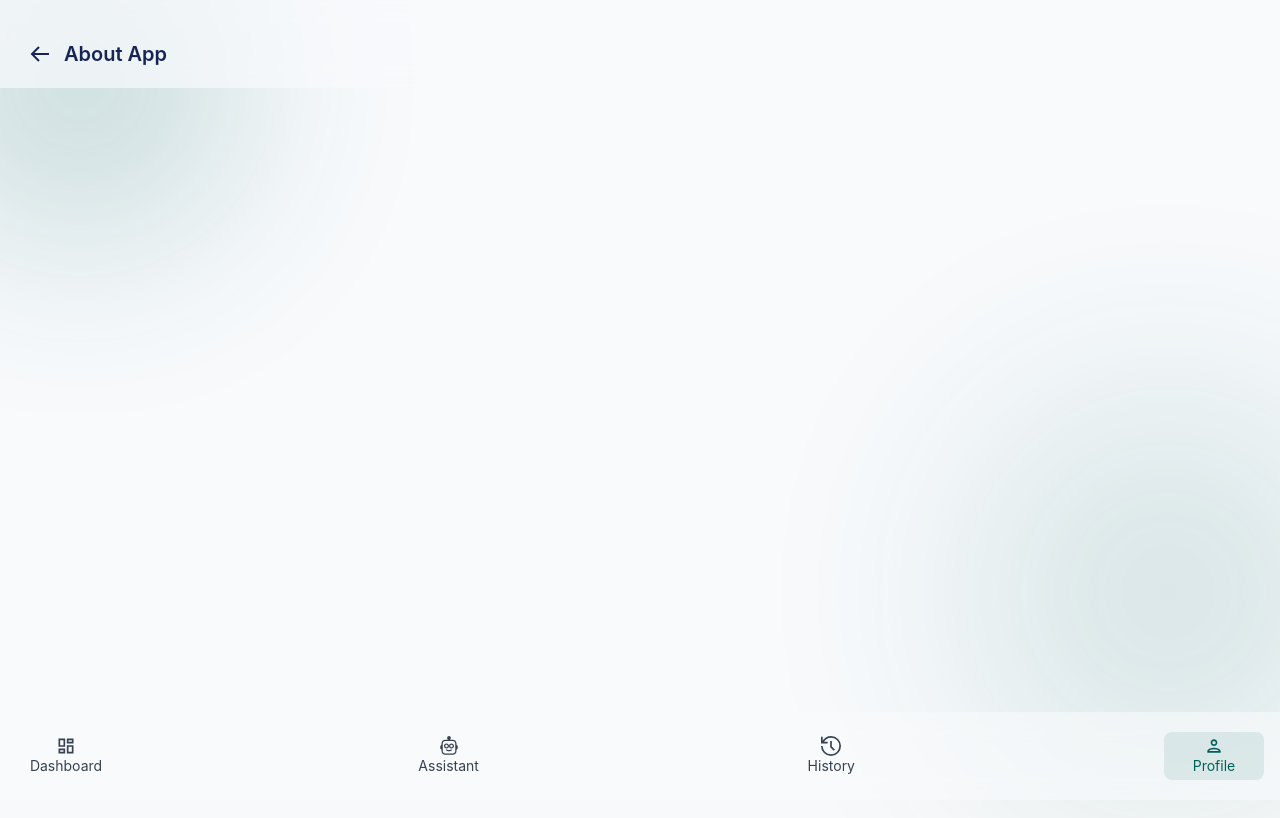
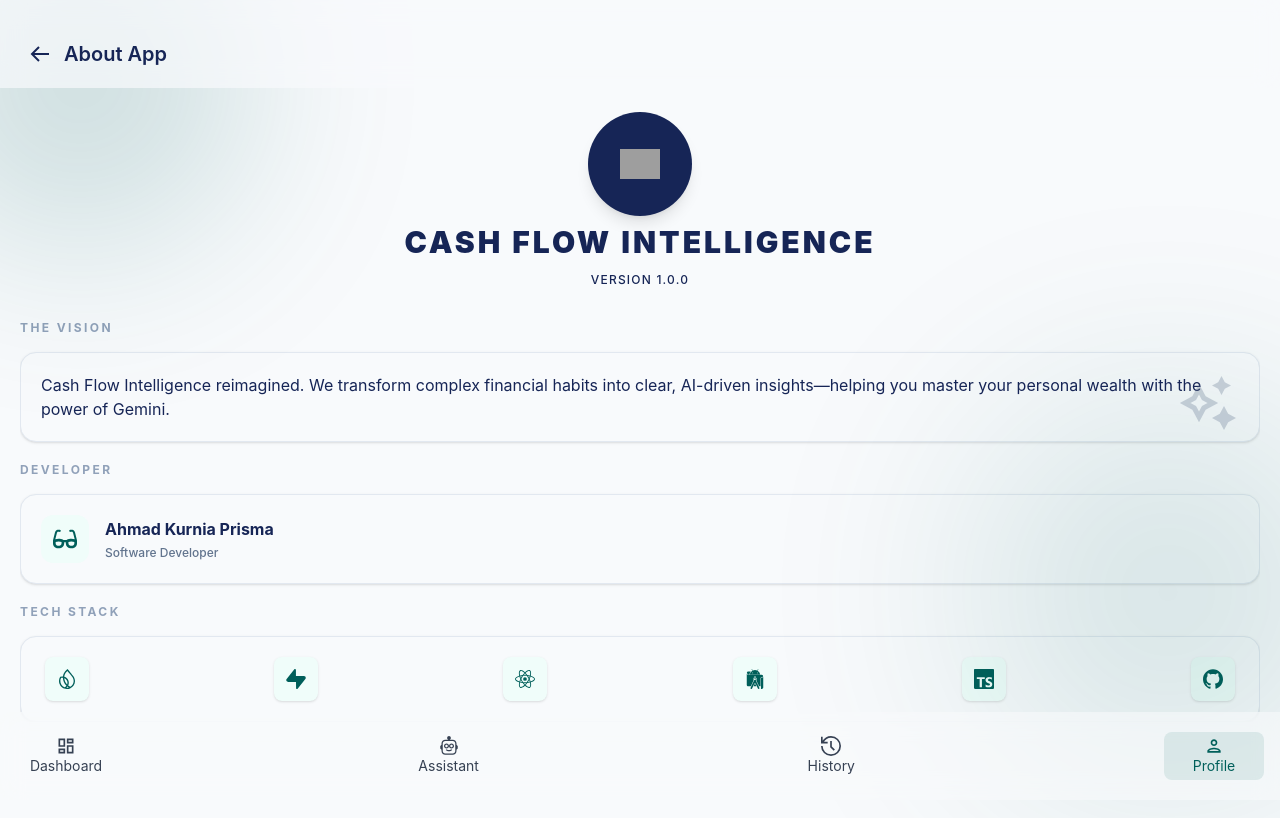
Before and after one commit to ak7prisma/cash-flow-intelligence, a React (Vite) app: page /profile/aboutapp in a window 1280 px wide. Shown: the top 818 px of the page. Built offline with nearby package versions, Linux system fonts and the light colour scheme; grey boxes are pictures that could not be loaded.

Commit message:
feat: add about app

```diff
--- /dev/null
+++ b/src/component/Profile/AboutApp/AboutContent.tsx
@@ -0,0 +1,42 @@
+import { techStackData, developerData } from "../../../data/aboutapp";
+import { StackIcon } from "../../ui/StackIcon";
+import SettingCard from "../../ui/SettingCard";
+import { RiSparkling2Line } from "react-icons/ri";
+
+export default function AboutContent() {
+  return (
+    <div className="flex-1 space-y-5 overflow-y-auto">
+
+      <SettingCard title="The Vision">
+        <div className="relative leading-relaxed text-blue-950 dark:text-white">
+          <RiSparkling2Line size={22} className="absolute w-15 h-15 top-0 right-0 text-slate-500/30" />
+          <p className="text-base">
+            Cash Flow Intelligence reimagined. We transform complex financial habits into clear, AI-driven insights—helping you master your personal wealth with the power of Gemini.
+          </p>
+        </div>
+      </SettingCard>
+
+      <SettingCard title="Developer">
+        {developerData.map((dev) => (
+          <div key={dev.id} className="flex items-center mb-3 last:mb-0">
+            <div className="w-12 h-12 rounded-xl bg-teal-50 dark:bg-cyan-950/30 flex items-center justify-center text-teal-800 dark:text-cyan-400 mr-4">
+              <dev.icon size={24} />
+            </div>
+            <div>
+              <p className="text-base font-bold text-blue-950 dark:text-white">{dev.name}</p>
+              <p className="text-xs text-slate-500 dark:text-slate-400 mt-1 font-medium">{dev.role}</p>
+            </div>
+          </div>
+        ))}
+      </SettingCard>
+
+      <SettingCard title="Tech Stack">
+        <div className="flex items-center justify-between px-1">
+          {techStackData.map((item) => (
+            <StackIcon key={item.name} Icon={item.icon}/>
+          ))}
+        </div>
+      </SettingCard>
+    </div>
+  );
+}
--- /dev/null
+++ b/src/component/Profile/AboutApp/AboutHeader.tsx
@@ -0,0 +1,11 @@
+export default function AboutHeader() {
+  return (
+    <div className="flex flex-col items-center text-center">
+      <div className="p-8 rounded-full bg-blue-950 dark:bg-slate-950 flex items-center justify-center mb-2 shadow-lg">
+        <img src="LogoCFI.png" alt="Logo CFI" className="w-10 h-10 object-contain"/>
+      </div>
+      <h2 className="text-3xl font-black text-blue-950 dark:text-cyan-400 tracking-widest">CASH FLOW INTELLIGENCE</h2>
+      <p className="text-xs mt-3 text-blue-950 dark:text-cyan-400 tracking-widest font-medium uppercase">Version 1.0.0</p>
+    </div>
+  );
+}
--- a/src/component/ui/SettingCard.tsx
+++ b/src/component/ui/SettingCard.tsx
@@ -8,7 +8,7 @@ interface SettingCardProps {
 
 export default function SettingCard({ title, children, className = "" }: Readonly<SettingCardProps>) {
   return (
-    <section className={`mb-10 ${className}`}>
+    <section className={className}>
       <h3 className="text-xs font-bold text-slate-400 dark:text-slate-400 tracking-[0.2em] mb-4 uppercase">
         {title}
       </h3>
--- /dev/null
+++ b/src/component/ui/StackIcon.tsx
@@ -0,0 +1,9 @@
+interface StackIconProps {
+   Icon: React.ComponentType<any>;
+}
+
+export const StackIcon = ({ Icon }: StackIconProps) => (
+  <div className="w-11 h-11 rounded-lg bg-teal-50 dark:bg-cyan-950/30 flex items-center justify-center text-teal-800 dark:text-cyan-400 shadow-sm">
+    <Icon size={20} />
+  </div>
+);
--- /dev/null
+++ b/src/data/aboutapp.ts
@@ -0,0 +1,20 @@
+import { FaGlasses } from "react-icons/fa";
+import { SiFirebase, SiSupabase, SiReact, SiTypescript, SiGithub, SiAndroidstudio } from "react-icons/si";
+
+export const developerData = [
+  {
+    id: 1,
+    icon: FaGlasses,
+    name: "Ahmad Kurnia Prisma",
+    role: "Software Developer",
+  },
+];
+
+export const techStackData = [
+  { name: "Firebase", icon: SiFirebase },
+  { name: "Supabase", icon: SiSupabase },
+  { name: "React", icon: SiReact },
+  { name: "SiAndroidstudio", icon: SiAndroidstudio },
+  { name: "TypeScript", icon: SiTypescript },
+  { name: "GitHub", icon: SiGithub },
+];
--- a/src/pages/profile/AboutApp.tsx
+++ b/src/pages/profile/AboutApp.tsx
@@ -1,7 +1,11 @@
-export default function AboutApp(){
-    return(
-        <div>
+import AboutAppHeader from "../../component/Profile/AboutApp/AboutHeader";
+import AboutAppContent from "../../component/Profile/AboutApp/AboutContent";
 
-        </div>
-    );
+export default function AboutApp() {
+  return (
+    <div className="w-full text-blue-950 dark:text-white font-sans flex flex-col gap-8 antialiased">
+      <AboutAppHeader />
+      <AboutAppContent />
+    </div>
+  );
 }
```
